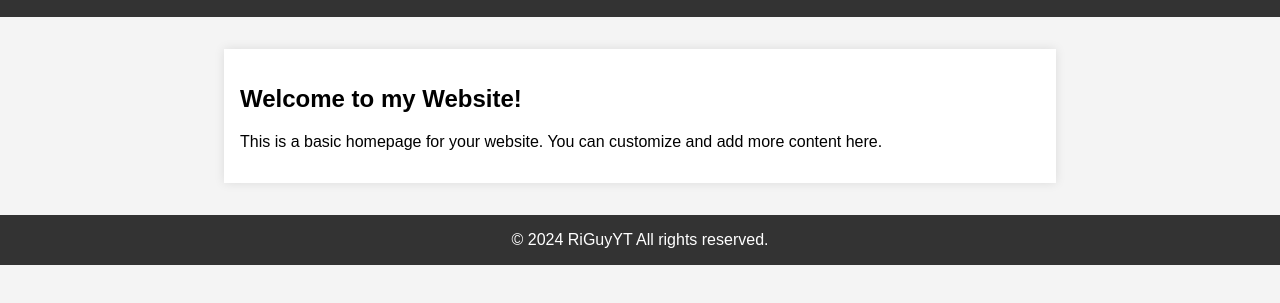
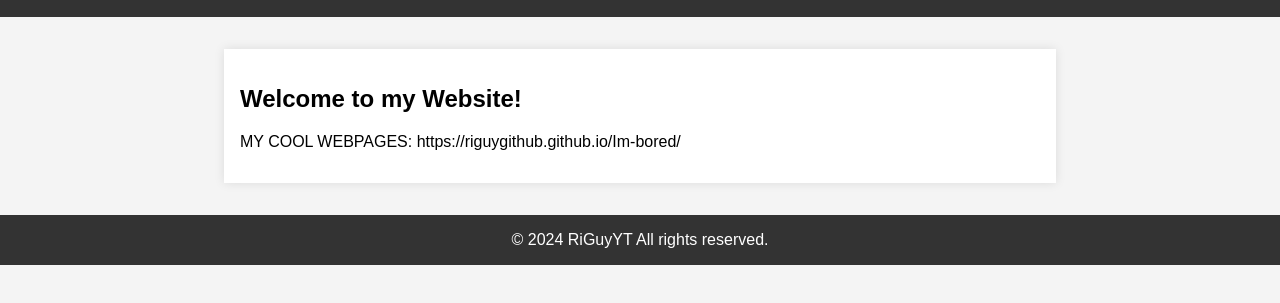
Before and after one commit to RiGuyGitHub/home, a plain HTML site: page index.html in a window 1280 px wide. Shown: the part 95-398 px from the top of the page. Drawn offline with Linux system fonts and the light colour scheme.

Commit message:
Update index.html

```diff
--- a/index.html
+++ b/index.html
@@ -4,7 +4,7 @@
 <head>
     <meta charset="UTF-8">
     <meta name="viewport" content="width=device-width, initial-scale=1.0">
-    <title>Your Website</title>
+    <title>cool homepage huh?</title>
     <style>
         body {
             font-family: Arial, sans-serif;
@@ -44,7 +44,8 @@
 
     <section>
         <h2>Welcome to my Website!</h2>
-        <p>This is a basic homepage for your website. You can customize and add more content here.</p>
+        <p>MY COOL WEBPAGES:
+            https://riguygithub.github.io/Im-bored/</p>
     </section>
 
     <footer>
```
